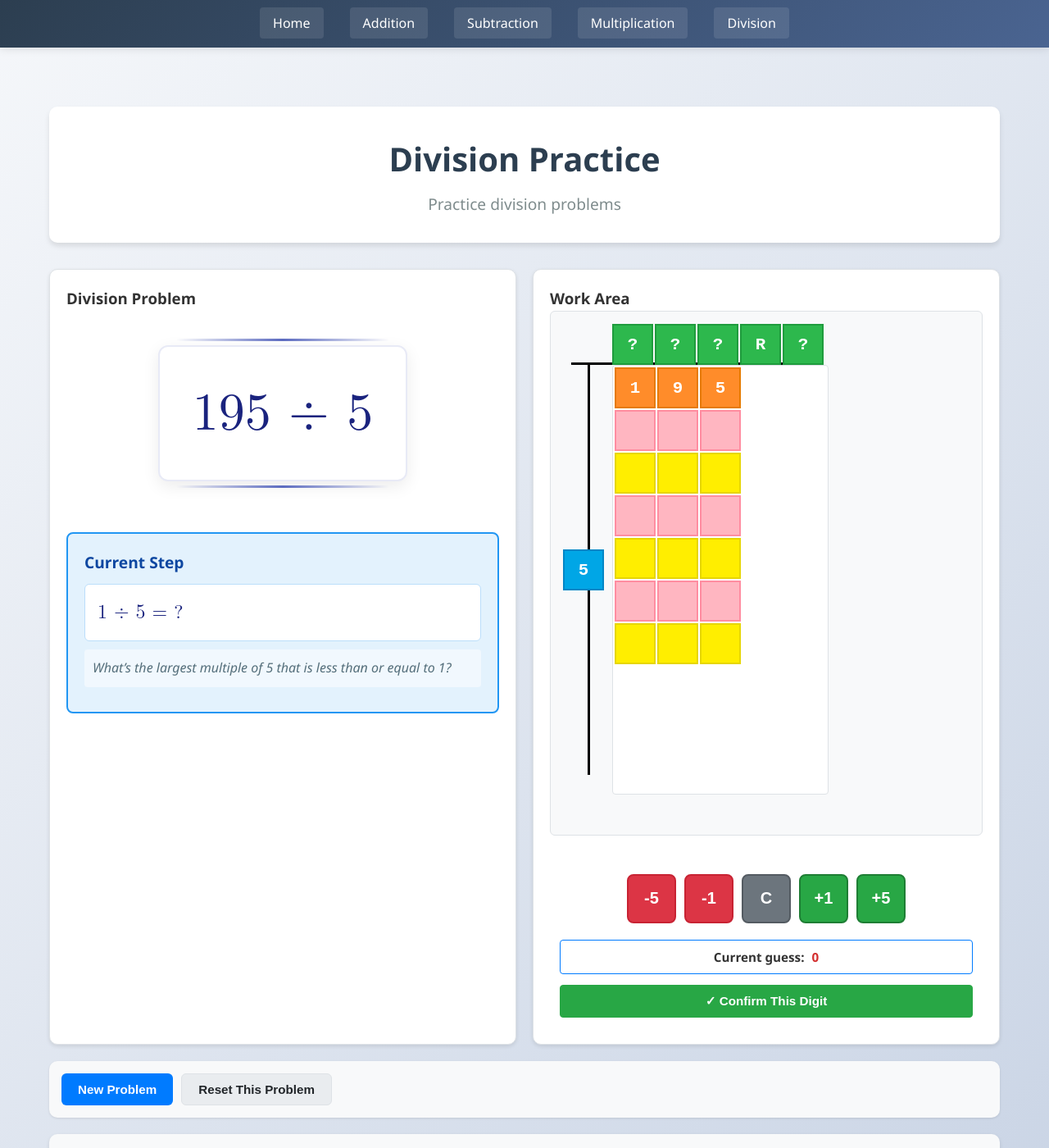
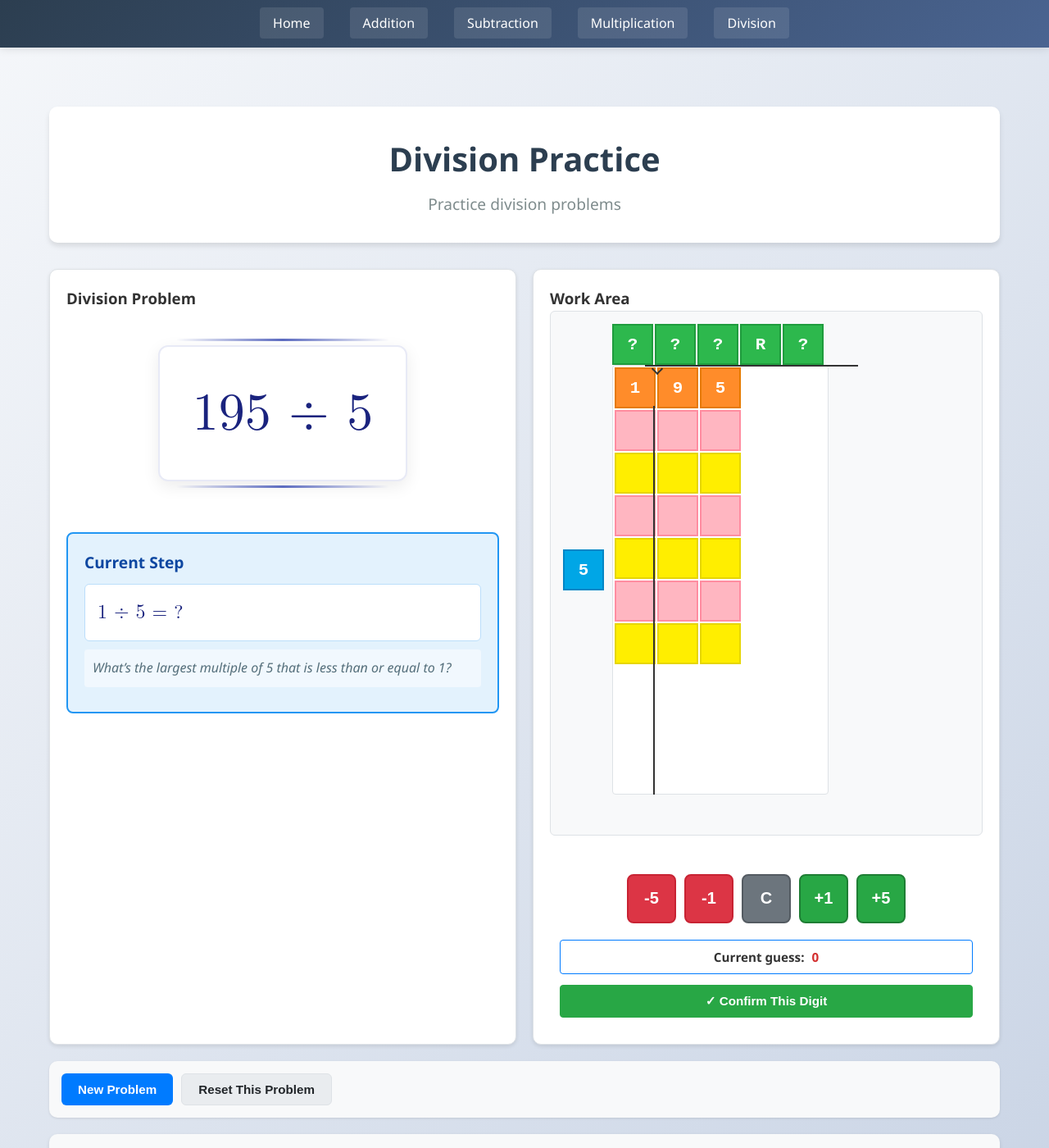
Before and after one commit to ZBZFirst/Math, a Jekyll site: the page built from division.md, in a window 1280 px wide and 1400 px high. Shown: the whole window at 82% size. Built offline with Jekyll 4.4.1, drawn with Linux system fonts in a browser that asks for light colours.

Commit message:
Update division.css

```diff
--- a/assets/css/division.css
+++ b/assets/css/division.css
@@ -322,25 +322,39 @@
     border: 1px solid #dee2e6;
 }
 
-/* Division symbol */
+/* Position the division symbol container */
 .division-symbol {
     position: absolute;
-    left: -30px;
-    top: 0;
-    width: 3px;
-    height: 500px;
-    background: black;
+    left: 50px; /* Position to the RIGHT of divisor (divisor width) */
+    top: 50px; /* Align with top of work grid (below answer row) */
+    bottom: 0; /* Extend to bottom of work grid */
+    width: 2px; /* Thinner line */
+    background: #333;
     z-index: 1;
 }
 
+/* Create the horizontal line that goes UNDER the answer row */
 .division-symbol::before {
     content: '';
     position: absolute;
-    top: -3px;
-    left: -20px;
-    width: 260px; /* Width of work grid + some extra */
-    height: 3px;
-    background: black;
+    top: -50px; /* Move UP to be under answer row */
+    left: -10px; /* Extend left to create the bracket shape */
+    width: 260px; /* Should match your work grid width */
+    height: 2px;
+    background: #333;
+}
+
+/* Optional: Add a little hook at the end for style */
+.division-symbol::after {
+    content: '';
+    position: absolute;
+    top: -50px;
+    right: -8px;
+    width: 8px;
+    height: 8px;
+    border-right: 2px solid #333;
+    border-bottom: 2px solid #333;
+    transform: rotate(45deg);
 }
 
 /* ============================================
```
